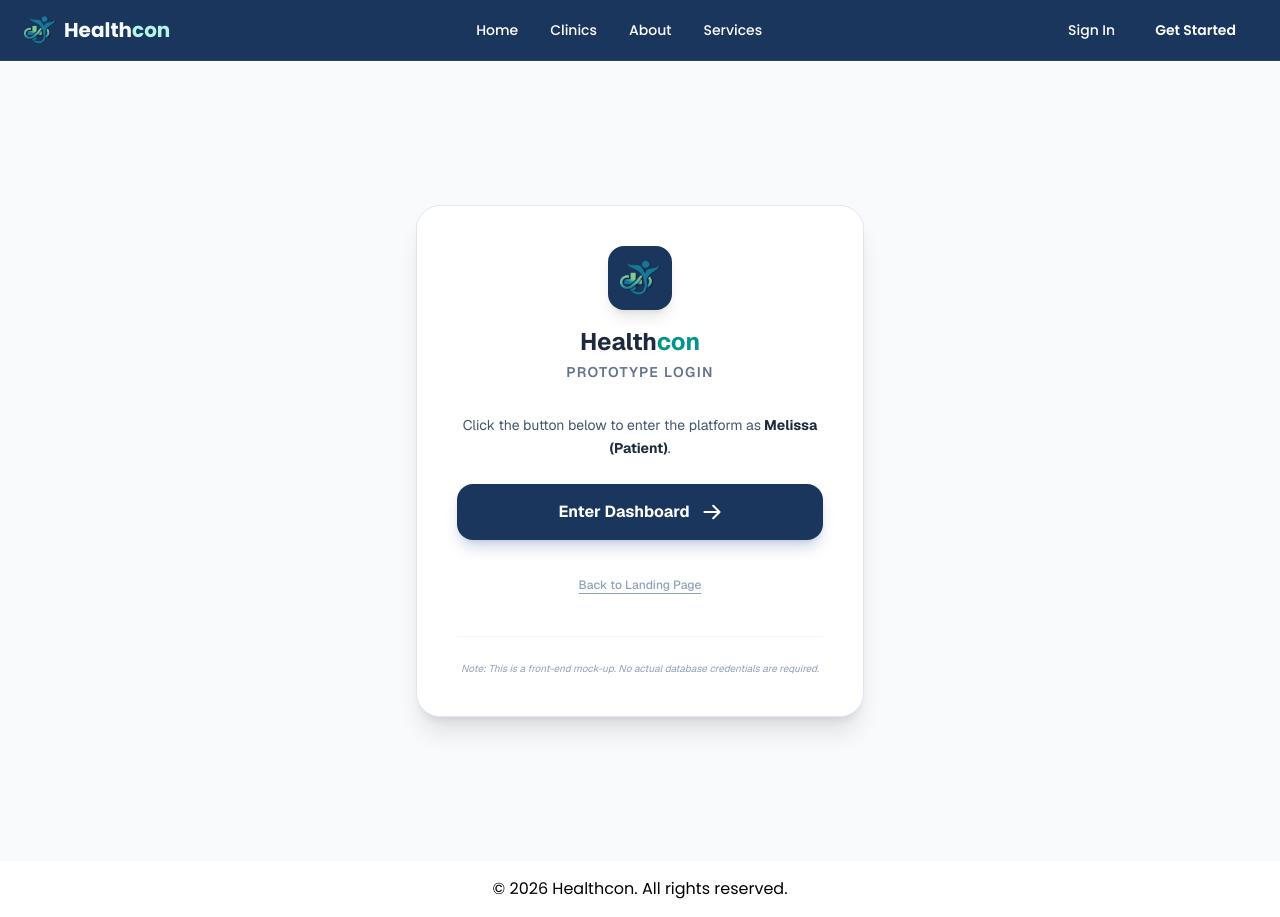
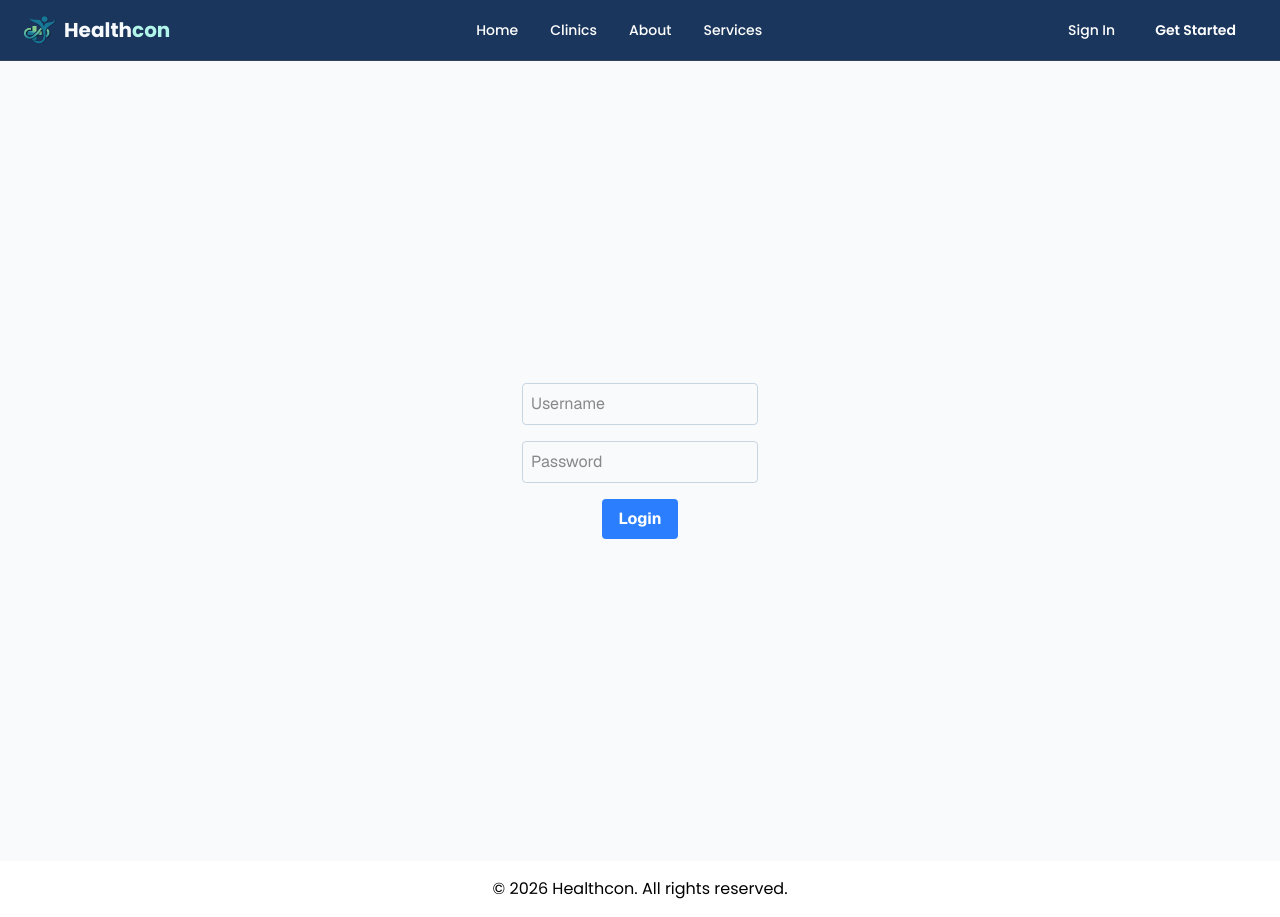
Before and after one commit to Crsrll/healthcon, a Next.js app: page /auth/login in a window 1280 px wide. Built offline with nearby package versions, Linux system fonts and the light colour scheme.

Commit message:
tried to make log in interactive

```diff
--- a/app/(public)/auth/login/page.js
+++ b/app/(public)/auth/login/page.js
@@ -1,67 +1,119 @@
 "use client";
-import { useRouter } from "next/navigation";
-import Link from "next/link";
+// import { useRouter } from "next/navigation";
+// import Link from "next/link";
 
-export default function MockLoginPage() {
+// export default function MockLoginPage() {
+//   const router = useRouter();
+
+//   const handleQuickLogin = () => {
+//     // This simulates the login and pushes the user to the patient route
+//     // Your Navbar will automatically switch because the URL starts with /patient
+//     router.push("/patient/dashboard");
+//   };
+
+//   return (
+//     <main className="min-h-screen bg-slate-50 flex items-center justify-center p-6 font-sans">
+//       <div className="max-w-md w-full bg-white rounded-3xl shadow-xl border border-slate-200 p-10 text-center">
+
+//         {/* Logo Section */}
+//         <div className="flex flex-col items-center mb-8">
+//           <div className="w-16 h-16 bg-healthcon-blue rounded-2xl flex items-center justify-center mb-4 shadow-lg">
+//             <img src="/logo.png" alt="Healthcon" className="w-10 h-10" />
+//           </div>
+//           <h1 className="text-2xl font-bold text-slate-800">
+//             Health<span className="text-teal-600">con</span>
+//           </h1>
+//           <p className="text-slate-500 text-sm mt-1 uppercase tracking-widest font-semibold">
+//             Prototype Login
+//           </p>
+//         </div>
+
+//         <div className="space-y-4">
+//           <p className="text-slate-600 text-sm leading-relaxed mb-6">
+//             Click the button below to enter the platform as
+//             <span className="font-bold text-slate-800"> Melissa (Patient)</span>.
+//           </p>
+
+//           {/* THE ONE CLICK BUTTON */}
+//           <button
+//             onClick={handleQuickLogin}
+//             className="w-full bg-healthcon-blue hover:bg-[#254a7c] text-white py-4 rounded-2xl font-bold shadow-lg shadow-blue-900/20 transition-all active:scale-95 flex items-center justify-center gap-3"
+//           >
+//             <span>Enter Dashboard</span>
+//             <svg xmlns="http://www.w3.org/2000/svg" fill="none" viewBox="0 0 24 24" strokeWidth={2.5} stroke="currentColor" className="w-5 h-5">
+//               <path strokeLinecap="round" strokeLinejoin="round" d="M13.5 4.5 21 12m0 0-7.5 7.5M21 12H3" />
+//             </svg>
+//           </button>
+
+//           <div className="pt-4">
+//             <Link
+//               href="/"
+//               className="text-xs text-slate-400 hover:text-slate-600 transition-colors font-medium underline underline-offset-4"
+//             >
+//               Back to Landing Page
+//             </Link>
+//           </div>
+//         </div>
+
+//         {/* Mock Info Footer */}
+//         <div className="mt-10 pt-6 border-t border-slate-100">
+//           <p className="text-[10px] text-slate-400 italic">
+//             Note: This is a front-end mock-up. No actual database credentials are required.
+//           </p>
+//         </div>
+//       </div>
+//     </main>
+//   );
+// }
+
+import { useState } from "react";
+import { useAuth } from "@/context/authContext";
+import {useRouter} from "next/navigation";
+
+export default function LoginPage() {
+  const [username, setUsername] = useState("");
+  const [password, setPassword] = useState("");
+  const { login, user } = useAuth();
   const router = useRouter();
+  const [error, setError] = useState("");
 
-  const handleQuickLogin = () => {
-    // This simulates the login and pushes the user to the patient route
-    // Your Navbar will automatically switch because the URL starts with /patient
-    router.push("/patient/dashboard");
-  };
+  const handleSubmit = (e) => {
+    e.preventDefault();
+    const success = login({ username, password });
 
-  return (
-    <main className="min-h-screen bg-slate-50 flex items-center justify-center p-6 font-sans">
-      <div className="max-w-md w-full bg-white rounded-3xl shadow-xl border border-slate-200 p-10 text-center">
+    if (success) {
+      if (user.role === "patient") {
+        router.push("../../patient/dashboard");
+      }
 
-        {/* Logo Section */}
-        <div className="flex flex-col items-center mb-8">
-          <div className="w-16 h-16 bg-healthcon-blue rounded-2xl flex items-center justify-center mb-4 shadow-lg">
-            <img src="/logo.png" alt="Healthcon" className="w-10 h-10" />
-          </div>
-          <h1 className="text-2xl font-bold text-slate-800">
-            Health<span className="text-teal-600">con</span>
-          </h1>
-          <p className="text-slate-500 text-sm mt-1 uppercase tracking-widest font-semibold">
-            Prototype Login
-          </p>
-        </div>
+      else if (user.role === "clinic"){
+        router.push("../../clinic/dashboard");
+      }
 
-        <div className="space-y-4">
-          <p className="text-slate-600 text-sm leading-relaxed mb-6">
-            Click the button below to enter the platform as
-            <span className="font-bold text-slate-800"> Melissa (Patient)</span>.
-          </p>
+      else if (user.role === "admin"){
+        router.push("../../admin/dashboard");}}
 
-          {/* THE ONE CLICK BUTTON */}
-          <button
-            onClick={handleQuickLogin}
-            className="w-full bg-healthcon-blue hover:bg-[#254a7c] text-white py-4 rounded-2xl font-bold shadow-lg shadow-blue-900/20 transition-all active:scale-95 flex items-center justify-center gap-3"
-          >
-            <span>Enter Dashboard</span>
-            <svg xmlns="http://www.w3.org/2000/svg" fill="none" viewBox="0 0 24 24" strokeWidth={2.5} stroke="currentColor" className="w-5 h-5">
-              <path strokeLinecap="round" strokeLinejoin="round" d="M13.5 4.5 21 12m0 0-7.5 7.5M21 12H3" />
-            </svg>
-          </button>
+      // else{
+      //   setError("Unknown user role");
+      // }}
 
-          <div className="pt-4">
-            <Link
-              href="/"
-              className="text-xs text-slate-400 hover:text-slate-600 transition-colors font-medium underline underline-offset-4"
-            >
-              Back to Landing Page
-            </Link>
-          </div>
-        </div>
+    else{
+      setError("Invalid username or password");
+      }
+  }
 
-        {/* Mock Info Footer */}
-        <div className="mt-10 pt-6 border-t border-slate-100">
-          <p className="text-[10px] text-slate-400 italic">
-            Note: This is a front-end mock-up. No actual database credentials are required.
-          </p>
-        </div>
-      </div>
-    </main>
-  );
+  return(
+    <form onSubmit={handleSubmit} className="flex flex-col items-center justify-center min-h-screen bg-slate-50 p-6 font-sans">
+
+      <input type="text" placeholder="Username" value={username} onChange={(e) => setUsername(e.target.value)} className="mb-4 p-2 border border-slate-300 rounded" />
+      <input type="password" placeholder="Password" value={password} onChange={(e) => setPassword(e.target.value)} className="mb-4 p-2 border border-slate-300 rounded" />
+      <button type="submit" className="bg-blue-500 hover:bg-blue-700 text-white font-bold py-2 px-4 rounded">
+        Login
+      </button>
+      {error && <p className="text-red-500 mt-4">{error}</p>}
+
+
+
+    </form>
+  )
 }
--- a/app/layout.js
+++ b/app/layout.js
@@ -2,6 +2,7 @@ import { Geist, Geist_Mono } from "next/font/google";
 import "./globals.css";
 import Navbar from "@/components/layout/Navbar";
 import Footer from "@/components/layout/Footer";
+import { AuthProvider } from "@/context/authContext";
 
 const geistSans = Geist({
   variable: "--font-geist-sans",
@@ -26,9 +27,11 @@ export default function RootLayout({ children }) {
       className={`${geistSans.variable} ${geistMono.variable} h-full antialiased`}
     >
       <body className="min-h-full flex flex-col scroll-smooth">
+        <AuthProvider>
         <Navbar />
         {children}
         <Footer />
+        </AuthProvider>
         </body>
     </html>
   );
--- a/components/layout/Navbar.js
+++ b/components/layout/Navbar.js
@@ -2,8 +2,16 @@
 import Link from "next/link";
 import { usePathname } from "next/navigation";
 import { useState, useRef, useEffect } from "react";
+import { useAuth } from "@/context/authContext";
 
 export default function Navbar() {
+  const { user, logout } = useAuth();
+
+  const handleLogout = () => {
+    logout();            // clear user from context
+    router.push("/");    // redirect to homepage or login
+  };
+
   const pathname = usePathname();
 
   const isPatient = pathname?.startsWith("/patient");
@@ -149,7 +157,7 @@ export default function Navbar() {
 
                     <hr className="border-slate-100 my-1" />
 
-                    <Link href="/" className="flex items-center gap-2 px-4 py-2 text-xs text-red-600 font-semibold hover:bg-red-50 transition-colors"
+                    <Link href="/" onClick={handleLogout} className="flex items-center gap-2 px-4 py-2 text-xs text-red-600 font-semibold hover:bg-red-50 transition-colors"
                     >
                       Log Out
                     </Link>
--- a/context/authContext.js
+++ b/context/authContext.js
@@ -1,3 +1,5 @@
+"use client";
+
 import { createContext, useContext, useState } from "react";
 
 const AuthContext = createContext();
@@ -16,7 +18,7 @@ export function AuthProvider({ children }) {
 
   const acceptedAccounts = [
     { username: "melissa", password: "patient123", role: "patient", isApproved: true },
-    { username: "drsmith", password: "doctor123", role: "doctor", isApproved: true },
+    { username: "drsmith", password: "clinic123", role: "clinic", isApproved: true },
     { username: "adminuser", password: "admin123", role: "admin", isApproved: true },
   ];
 
@@ -34,14 +36,14 @@ export function AuthProvider({ children }) {
 
   const logout = () => setUser(null);
 
-  const value = {
-    user,
-    login,
-    logout
-  };
+  // const value = {
+  //   user,
+  //   login,
+  //   logout
+  // };
 
   return (
-    <AuthContext.Provider value={value}>
+    <AuthContext.Provider value={{ user, login, logout }}>
       {children}
     </AuthContext.Provider>
   );
```
